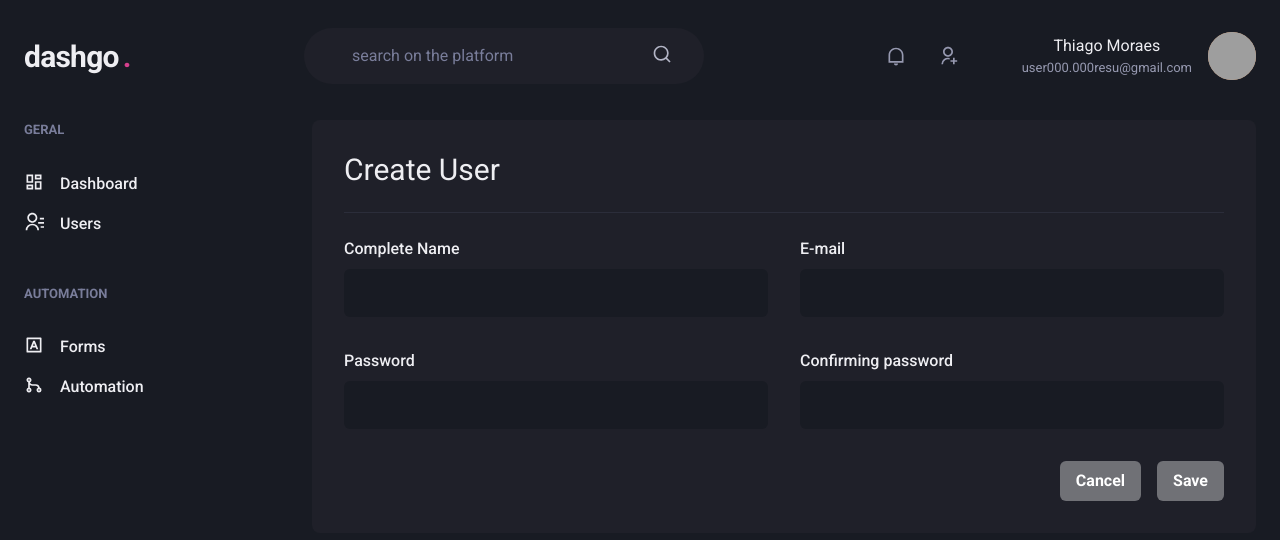
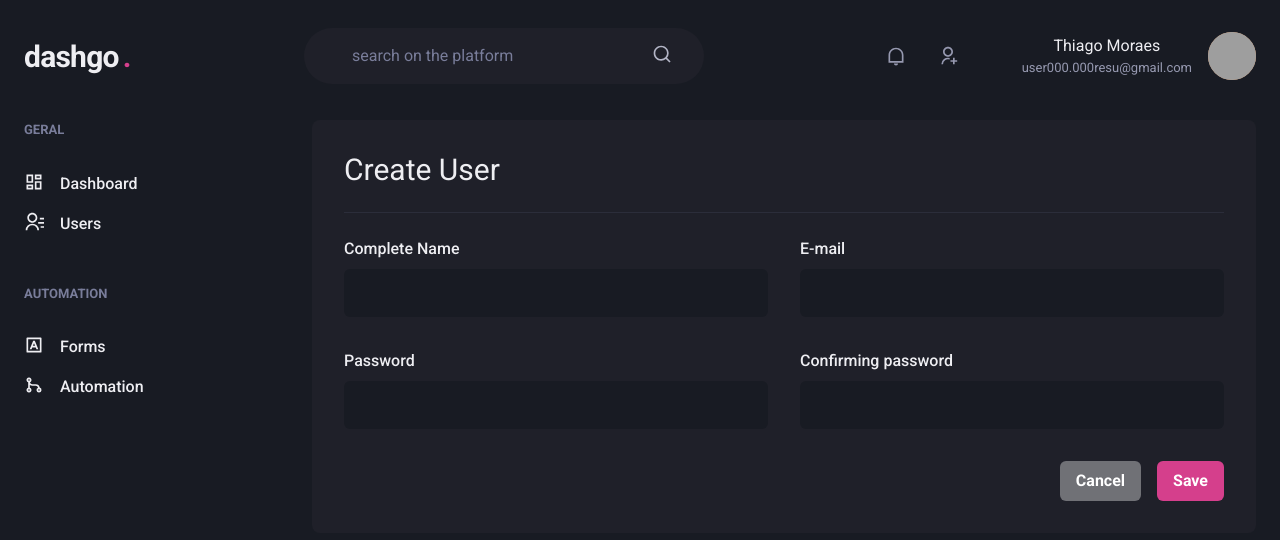
Before and after one commit to Thiago-spart/dashboard-ignote-react, a Next.js app: page /users/create in a window 1280 px wide. Shown: the top 540 px of the page. Built offline with nearby package versions, Linux system fonts and the light colour scheme; grey boxes are pictures that could not be loaded.

Commit message:
Change bg color of add button on AddUser page

```diff
--- a/src/pages/users/create.tsx
+++ b/src/pages/users/create.tsx
@@ -29,7 +29,7 @@ const CreateUser = () => {
 					<Flex mt="8" justify="flex-end">
 						<HStack spacing="4">
 							<Button colorScheme="whiteAlpha">Cancel</Button>
-							<Button colorScheme="whiteAlpha">Save</Button>
+							<Button colorScheme="pink">Save</Button>
 						</HStack>
 					</Flex>
 				</Box>
```
